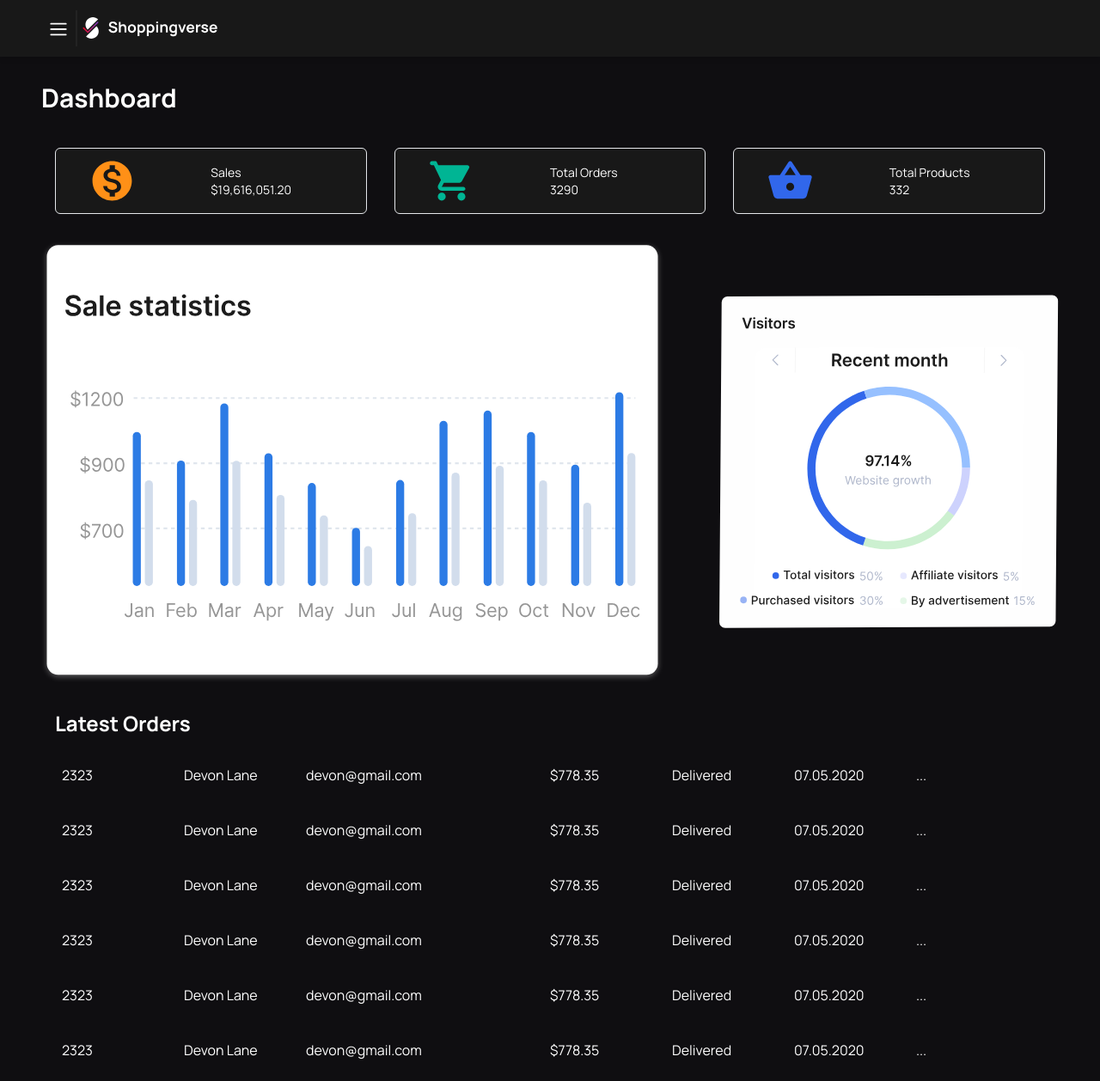
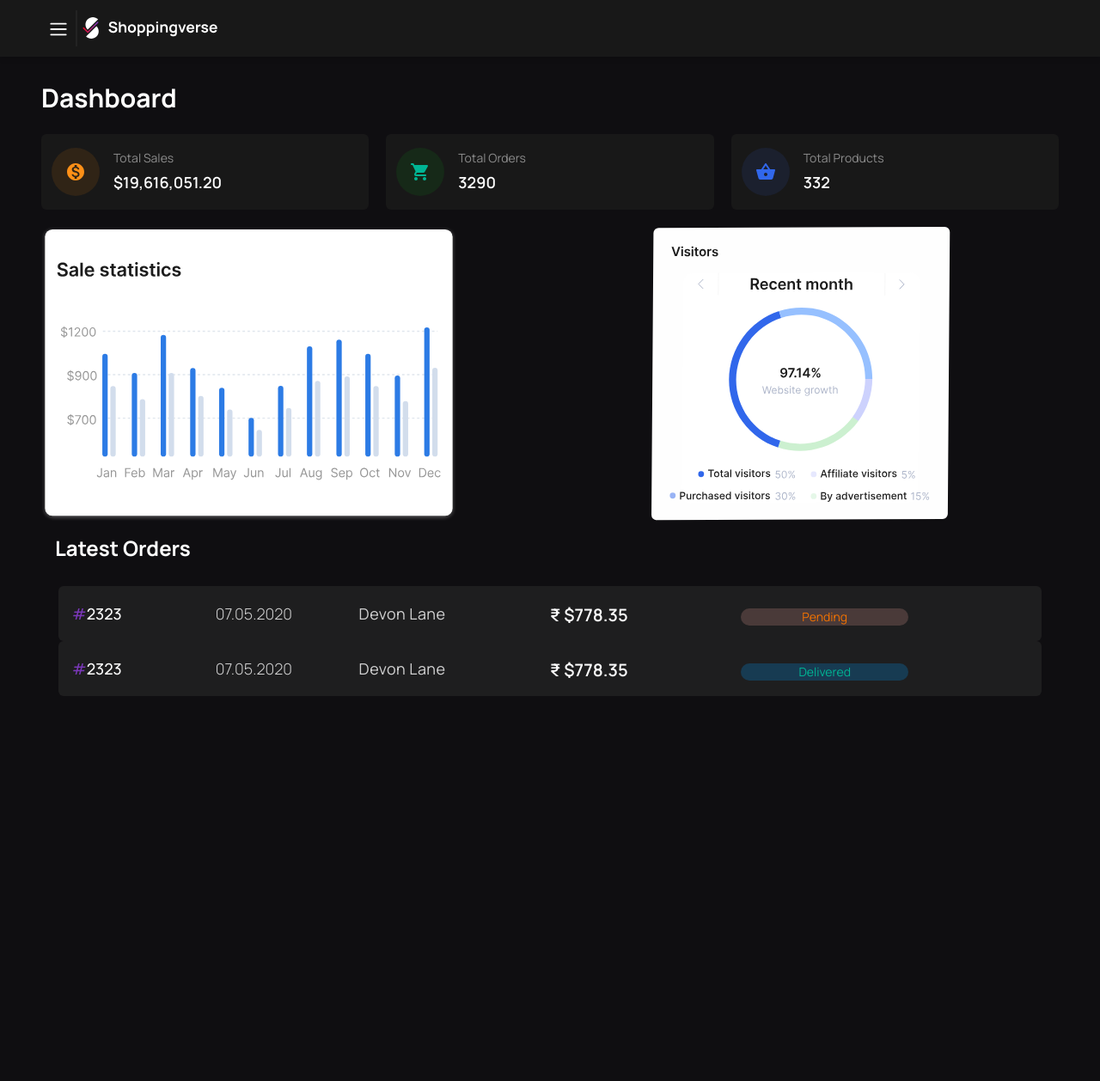
Before and after one commit to Soul-Coders/ecommerce-dapp, a Next.js app: page /seller/dashboard in a window 1280 px wide. Shown: the whole page at 86% size. After the commit the page ends 830 px from the top, so only its background shows below. Built offline with nearby package versions, Linux system fonts and the light colour scheme.

Commit message:
Dashboard done

```diff
--- /dev/null
+++ b/components/Order.jsx
@@ -0,0 +1,101 @@
+const Status = ({ status }) => {
+  let circleColor, textColor;
+  if (status === 'Delivered') {
+    circleColor = 'bg-[#173B52]';
+    textColor = 'text-[#00B594]';
+  } else if (status === 'Pending') {
+    circleColor = 'bg-[#4A3A39]';
+    textColor = 'text-[#F27200]';
+  } else {
+    circleColor = 'bg-[#732F46]';
+    textColor = 'text-[#FA3434]';
+  }
+
+  return (
+    <div className={`${circleColor} rounded-xl w-4/12 md:w-3/4 lg:w-7/12 lg:`}>
+      <h1 className={`px-2 ${textColor} text-sm text-center`}>{status}</h1>
+    </div>
+  );
+};
+
+const sampleOrder = [
+  {
+    id: 2323,
+    name: 'Devon Lane',
+    email: 'devon@gmail.com',
+    price: '$778.35',
+    status: 'Pending',
+    date: '07.05.2020',
+  },
+  {
+    id: 2323,
+    name: 'Devon Lane',
+    email: 'devon@gmail.com',
+    price: '$778.35',
+    status: 'Delivered',
+    date: '07.05.2020',
+  },
+];
+
+const Order = () => {
+  return (
+    <div className="p-4">
+      {sampleOrder.map(({ id, name, email, price, status, date }) => (
+        <div className="">
+          <div className="md:hidden bg-[#252525]/70 p-4 rounded-md sm:p-6">
+            <div className="flex justify-between flex-grow">
+              <h3 className="font-medium text-sm uppercase sm:text-base">
+                <span className="text-brand-purple">#</span>
+                {id}
+              </h3>
+              <h2 className="font-light text-sm sm:text-base tracking-wide text-white/80">
+                {name}
+              </h2>
+            </div>
+            <div className="flex justify-between flex-grow mt-4 items-end">
+              <div className="">
+                <h2 className="font-light text-sm sm:text-base text-white/80">
+                  {email}
+                </h2>
+                <h1 className="font-semibold text-xl mt-1">
+                  <span className="mr-1">₹</span>
+                  {price}
+                </h1>
+              </div>
+              <Status status={status} />
+            </div>
+          </div>
+          <div className="hidden md:block bg-[#252525]/70 p-3 rounded-md lg:p-4">
+            <div className="grid grid-cols-[15%_15%_20%_20%_30%] w-full items-center">
+              <div>
+                <h3 className="font-medium text-base uppercase lg:text-lg">
+                  <span className="text-brand-purple">#</span>
+                  {id}
+                </h3>
+              </div>
+              <div>
+                <h2 className="font-light text-white/80 lg:text-lg">{date}</h2>
+              </div>
+              <div>
+                <h2 className="font-light tracking-wide text-white/80 lg:text-lg md:font-normal">
+                  {name}
+                </h2>
+              </div>
+              <div>
+                <h1 className="font-semibold text-xl mt-1">
+                  <span className="mr-1">₹</span>
+                  {price}
+                </h1>
+              </div>
+              <div className="mt-2 ">
+                <Status status={status} />
+              </div>
+            </div>
+          </div>
+        </div>
+      ))}
+    </div>
+  );
+};
+
+export default Order;
--- a/pages/seller/dashboard.jsx
+++ b/pages/seller/dashboard.jsx
@@ -1,161 +1,73 @@
 import React from 'react';
 import Page from '../../components/Page';
+import Order from '../../components/Order';
 
 const Dashboard = () => {
   return (
     <div>
       <Page name={'Dashboard'} parent="seller">
         <div>
-          <div className="grid grid-cols-1 md:grid-cols-3">
-            <div className="p-4">
-              <div className="grid grid-cols-3 md:grid-cols-2 border rounded-md bg-[#181818]">
+          <div className="grid gap-5 mb-5 grid-cols-1 md:grid-cols-3">
+            <div className="px-3 py-4 flex gap-4 rounded-md bg-dimmed-black">
+              <div className="p-4 flex justify-center bg-[#FF8500]/10 rounded-full w-fit">
                 <img
                   src="/rupee.svg"
                   alt="dollar"
-                  className="w-5/12 md:w-6/12 lg:w-5/12 justify-center ml-7 p-2.5"
+                  className="text-orange-600 w-6"
                 />
-                <div className="flex flex-col justify-center text-bold text-md md:text-sm lg:text-md">
-                  <h1>Sales</h1>
-                  <h1>$19,616,051.20</h1>
-                </div>
+              </div>
+              <div className="flex lg:gap-1 flex-col justify-center text-bold text-md md:text-sm lg:text-md">
+                <h1 className="text-sm text-white/50">Total Sales</h1>
+                <h1 className="font-semibold md:text-lg">$19,616,051.20</h1>
               </div>
             </div>
-            <div className="p-4">
-              <div className="grid grid-cols-3 md:grid-cols-2 border rounded-md bg-[#181818]">
+            <div className="px-3 py-4 flex gap-4 rounded-md bg-dimmed-black">
+              <div className="p-4 flex justify-center bg-[#00B517]/10 rounded-full w-fit">
                 <img
                   src="/cart.svg"
                   alt="cart"
-                  className="w-5/12 md:w-6/12 lg:w-5/12 justify-center ml-7 p-2.5"
+                  className="text-orange-600 w-6"
                 />
-                <div className="flex flex-col justify-center text-bold text-md md:text-sm lg:text-md">
-                  <h1>Total Orders</h1>
-                  <h1>3290</h1>
-                </div>
+              </div>
+              <div className="flex lg:gap-1 flex-col justify-center text-bold text-md md:text-sm lg:text-md">
+                <h1 className="text-sm text-white/50">Total Orders</h1>
+                <h1 className="md:text-lg font-semibold">3290</h1>
               </div>
             </div>
-            <div className="p-4">
-              <div className="grid grid-cols-3 md:grid-cols-2 border rounded-md bg-[#181818]">
+            <div className="px-3 py-4 flex gap-4 rounded-md bg-dimmed-black">
+              <div className="p-4 flex justify-center bg-[#3167EB]/10 rounded-full w-fit">
                 <img
                   src="/basket.svg"
-                  alt="cart"
-                  className="w-5/12 md:w-6/12 lg:w-5/12 justify-center ml-7 p-2.5"
+                  alt="basket"
+                  className="text-orange-600 w-6"
                 />
-                <div className="flex flex-col justify-center text-bold text-md md:text-sm lg:text-md">
-                  <h1>Total Products</h1>
-                  <h1>332</h1>
-                </div>
+              </div>
+              <div className="flex lg:gap-1 flex-col justify-center text-bold text-md md:text-sm lg:text-md">
+                <h1 className="text-sm text-white/50">Total Products</h1>
+                <h1 className="md:text-lg font-semibold">332</h1>
               </div>
             </div>
           </div>
-          <div className="grid md:grid-cols-12">
-            <div className="md:col-span-8 ">
+          <div className="grid grid-cols-1 md:grid-cols-[60%_40%]">
+            <div className="flex">
               <img
                 src="/barChart.svg"
                 alt="Bar"
-                className="object-fill w-full h-full md:py-4 md:w-11/12"
+                className="object-cover object-center"
               />
             </div>
-            <div className="md:col-span-4 w-full h-full">
+            <div className="flex">
               <img
                 src="/pieChart.svg"
                 alt="Pie"
-                className="h-full w-full md:object-fill"
+                className="object-contain object-center"
               />
             </div>
           </div>
           <div className="grid p-1">
             <h1 className="p-3 text-xl font-bold lg:text-2xl">Latest Orders</h1>
-            <div className="flex flex-col-reverse">
-              <div className="grid grid-cols-2 md:grid-cols-4 p-5">
-                <div className="grid grid-cols-2">
-                  <h2>2323</h2>
-                  <h2 className="">Devon Lane</h2>
-                </div>
-                <h2>devon@gmail.com</h2>
-                <div className="hidden md:grid md:grid-cols-2">
-                  <h2>$778.35</h2>
-                  <h2>Delivered</h2>
-                </div>
-                <div className="hidden md:grid md:grid-cols-2">
-                  <h2>07.05.2020</h2>
-                  <h2>...</h2>
-                </div>
-              </div>
-              <div className="grid grid-cols-2 md:grid-cols-4 p-5">
-                <div className="grid grid-cols-2">
-                  <h2>2323</h2>
-                  <h2 className="">Devon Lane</h2>
-                </div>
-                <h2>devon@gmail.com</h2>
-                <div className="hidden md:grid md:grid-cols-2">
-                  <h2>$778.35</h2>
-                  <h2>Delivered</h2>
-                </div>
-                <div className="hidden md:grid md:grid-cols-2">
-                  <h2>07.05.2020</h2>
-                  <h2>...</h2>
-                </div>
-              </div>
-              <div className="grid grid-cols-2 md:grid-cols-4 p-5">
-                <div className="grid grid-cols-2">
-                  <h2>2323</h2>
-                  <h2 className="">Devon Lane</h2>
-                </div>
-                <h2>devon@gmail.com</h2>
-                <div className="hidden md:grid md:grid-cols-2">
-                  <h2>$778.35</h2>
-                  <h2>Delivered</h2>
-                </div>
-                <div className="hidden md:grid md:grid-cols-2">
-                  <h2>07.05.2020</h2>
-                  <h2>...</h2>
-                </div>
-              </div>
-              <div className="grid grid-cols-2 md:grid-cols-4 p-5">
-                <div className="grid grid-cols-2">
-                  <h2>2323</h2>
-                  <h2 className="">Devon Lane</h2>
-                </div>
-                <h2>devon@gmail.com</h2>
-                <div className="hidden md:grid md:grid-cols-2">
-                  <h2>$778.35</h2>
-                  <h2>Delivered</h2>
-                </div>
-                <div className="hidden md:grid md:grid-cols-2">
-                  <h2>07.05.2020</h2>
-                  <h2>...</h2>
-                </div>
-              </div>
-              <div className="grid grid-cols-2 md:grid-cols-4 p-5">
-                <div className="grid grid-cols-2">
-                  <h2>2323</h2>
-                  <h2 className="">Devon Lane</h2>
-                </div>
-                <h2>devon@gmail.com</h2>
-                <div className="hidden md:grid md:grid-cols-2">
-                  <h2>$778.35</h2>
-                  <h2>Delivered</h2>
-                </div>
-                <div className="hidden md:grid md:grid-cols-2">
-                  <h2>07.05.2020</h2>
-                  <h2>...</h2>
-                </div>
-              </div>
-              <div className="grid grid-cols-2 md:grid-cols-4 p-5">
-                <div className="grid grid-cols-2">
-                  <h2>2323</h2>
-                  <h2 className="">Devon Lane</h2>
-                </div>
-                <h2>devon@gmail.com</h2>
-                <div className="hidden md:grid md:grid-cols-2">
-                  <h2>$778.35</h2>
-                  <h2>Delivered</h2>
-                </div>
-                <div className="hidden md:grid md:grid-cols-2">
-                  <h2>07.05.2020</h2>
-                  <h2>...</h2>
-                </div>
-              </div>
+            <div className="flex flex-col">
+              <Order />
             </div>
           </div>
         </div>
```
